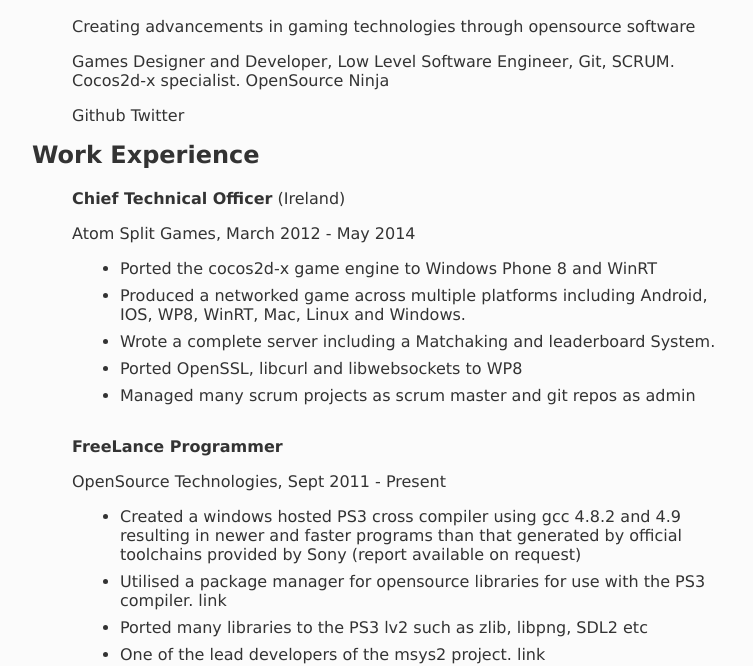
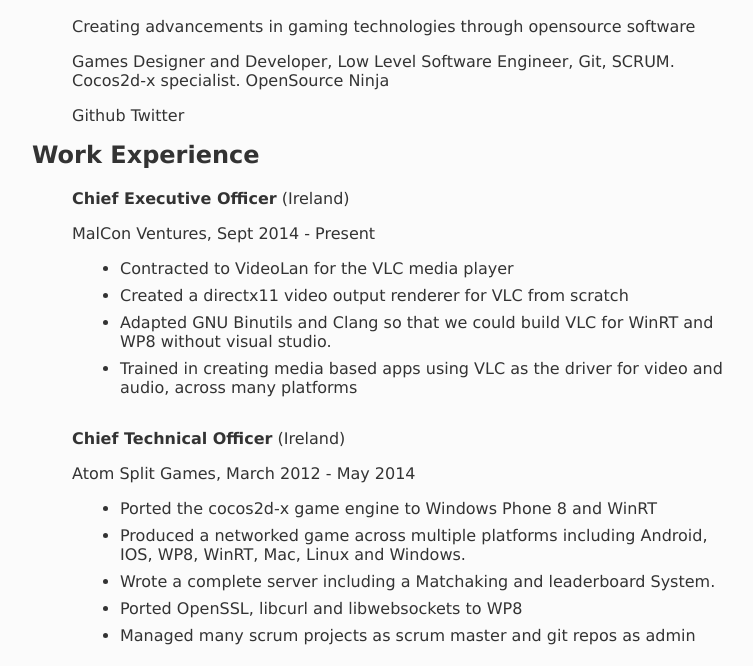
Before and after one commit to martell/martell.github.io, a plain HTML site: page index.html in a window 1280 px wide. Shown: the part 146-812 px from the top of the page, without its empty margins (248-1001 px from the left). Drawn offline with Linux system fonts and the light colour scheme.

Commit message:
Updated to May 2015

```diff
--- a/index.html
+++ b/index.html
@@ -20,6 +20,14 @@
 </ul>
 <h2 id="work-experience">Work Experience</h2>
 <ul>
+<li><p><strong>Chief Executive Officer</strong> (Ireland)</p>
+<p>MalCon Ventures, Sept 2014 - Present</p>
+<ul>
+<li>Contracted to VideoLan for the VLC media player</li>
+<li>Created a directx11 video output renderer for VLC from scratch</li>
+<li>Adapted GNU Binutils and Clang so that we could build VLC for WinRT and WP8 without visual studio.</li>
+<li>Trained in creating media based apps using VLC as the driver for video and audio, across many platforms</li>
+</ul></li>
 <li><p><strong>Chief Technical Officer</strong> (Ireland)</p>
 <p>Atom Split Games, March 2012 - May 2014</p>
 <ul>
```
Also changed, not shown: 1 other file.
